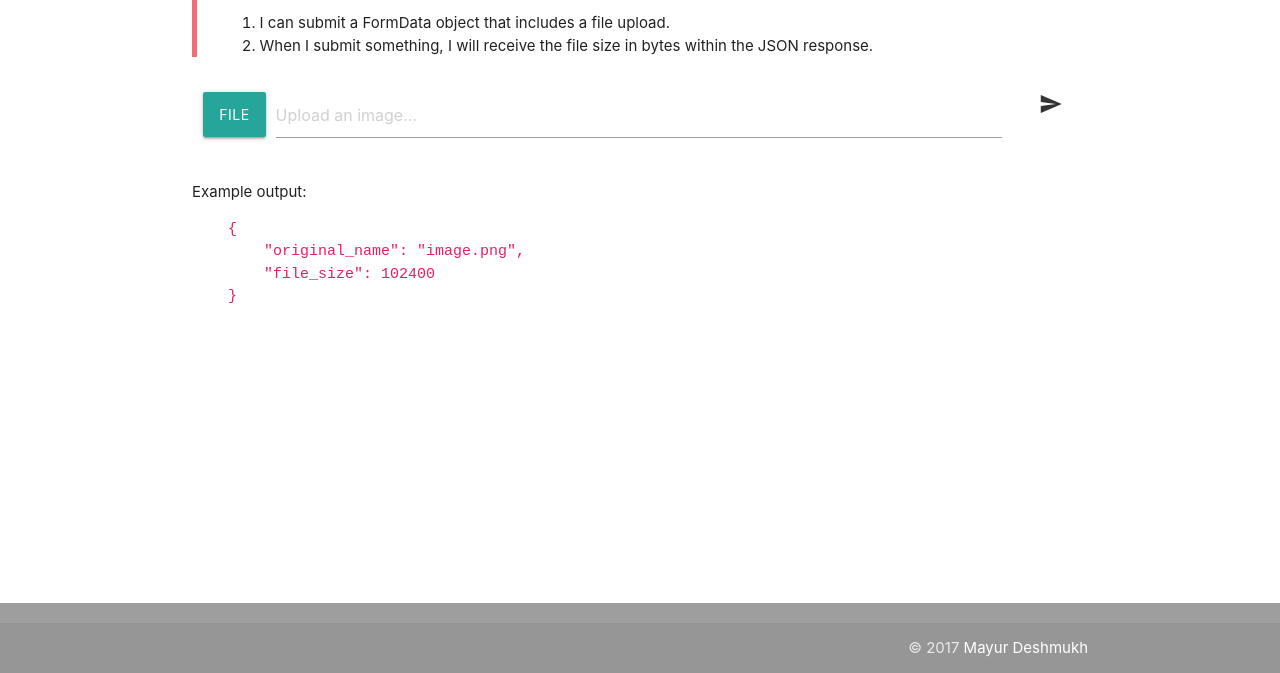
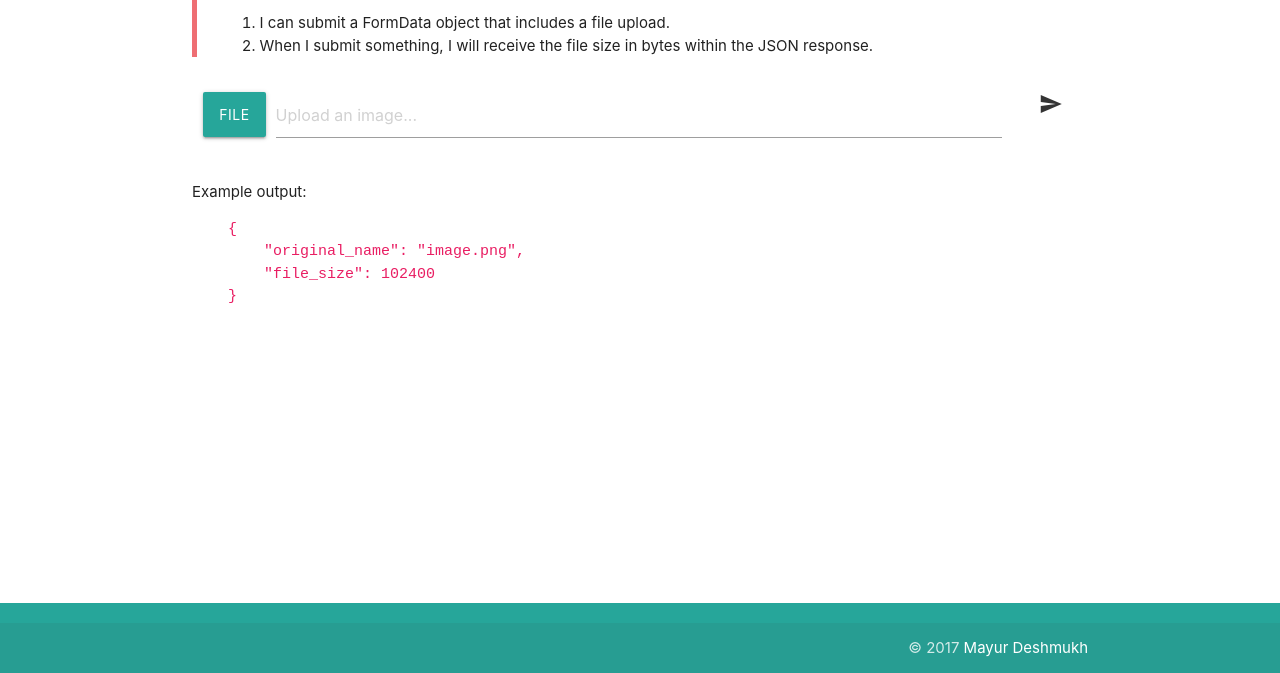
Before and after one commit to deshmukhmayur/fcc-file-metadata-microservice, a website: page public/index.html in a window 1280 px wide. Shown: the part 127-800 px from the top of the page. Drawn offline with nearby package versions, Linux system fonts and the light colour scheme.

Commit message:
Fixed cosmetic consistency in index.html

```diff
--- a/public/index.html
+++ b/public/index.html
@@ -62,7 +62,7 @@
   </main>
 
 
-  <footer class="page-footer grey">
+  <footer class="page-footer teal lighten-1">
 		<div class="footer-copyright">
 			<div class="container right-align">&copy; 2017 <a href="//deshmukhmayur.com" class="white-text">Mayur Deshmukh</a>
 			</div>
```
